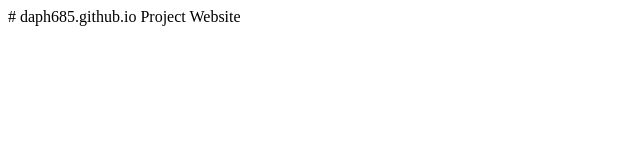
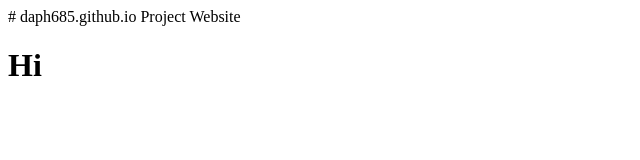
Before and after one commit to daph685/daph685.github.io, a plain HTML site: page index.html in a window 1280 px wide. Shown: the full height of the page, 0-640 px from the left. Drawn offline with Linux system fonts and the light colour scheme.

Commit message:
Update index.html

```diff
--- a/index.html
+++ b/index.html
@@ -4,4 +4,6 @@ Project Website
   <head>
     <title> Hi </title>
   </head>
+  <body>
+    <h1> Hi </h1>
   </html>
```
